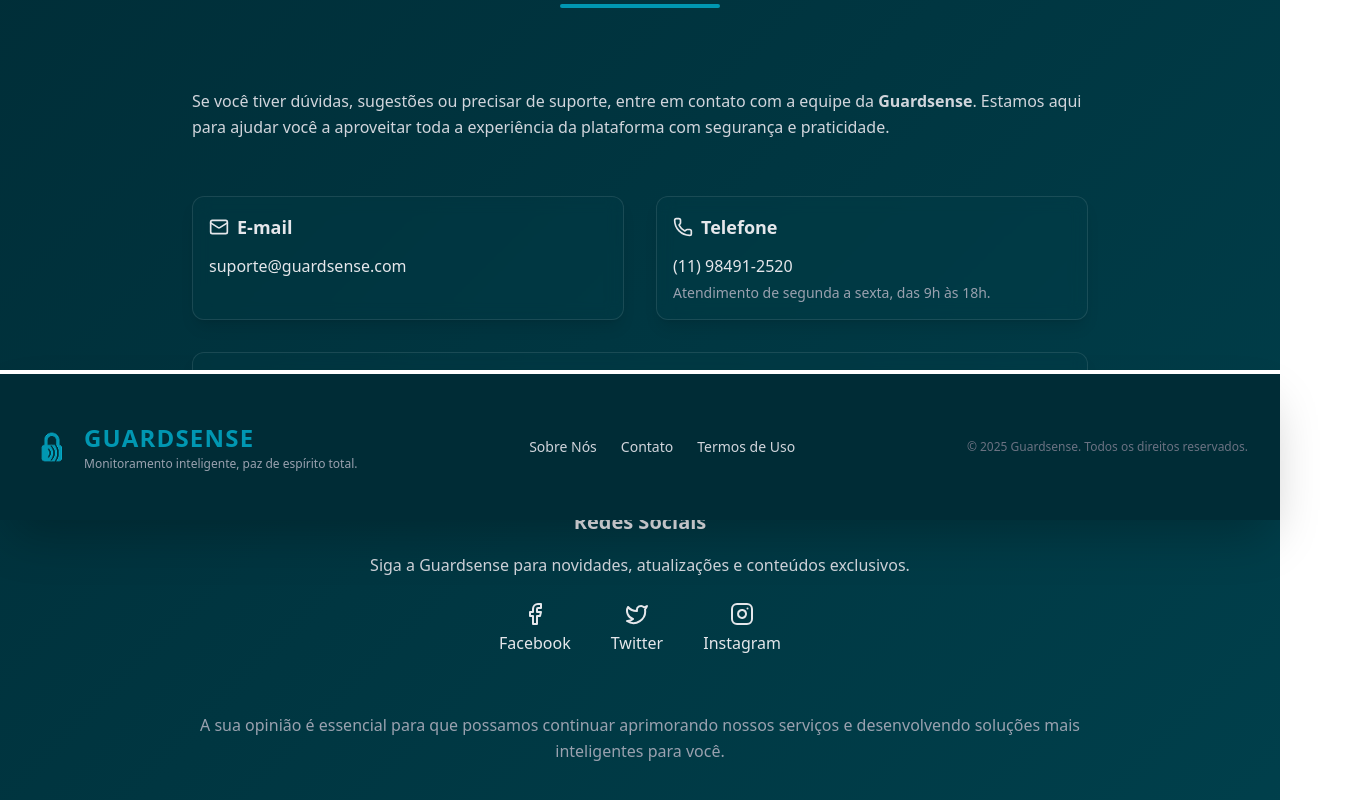
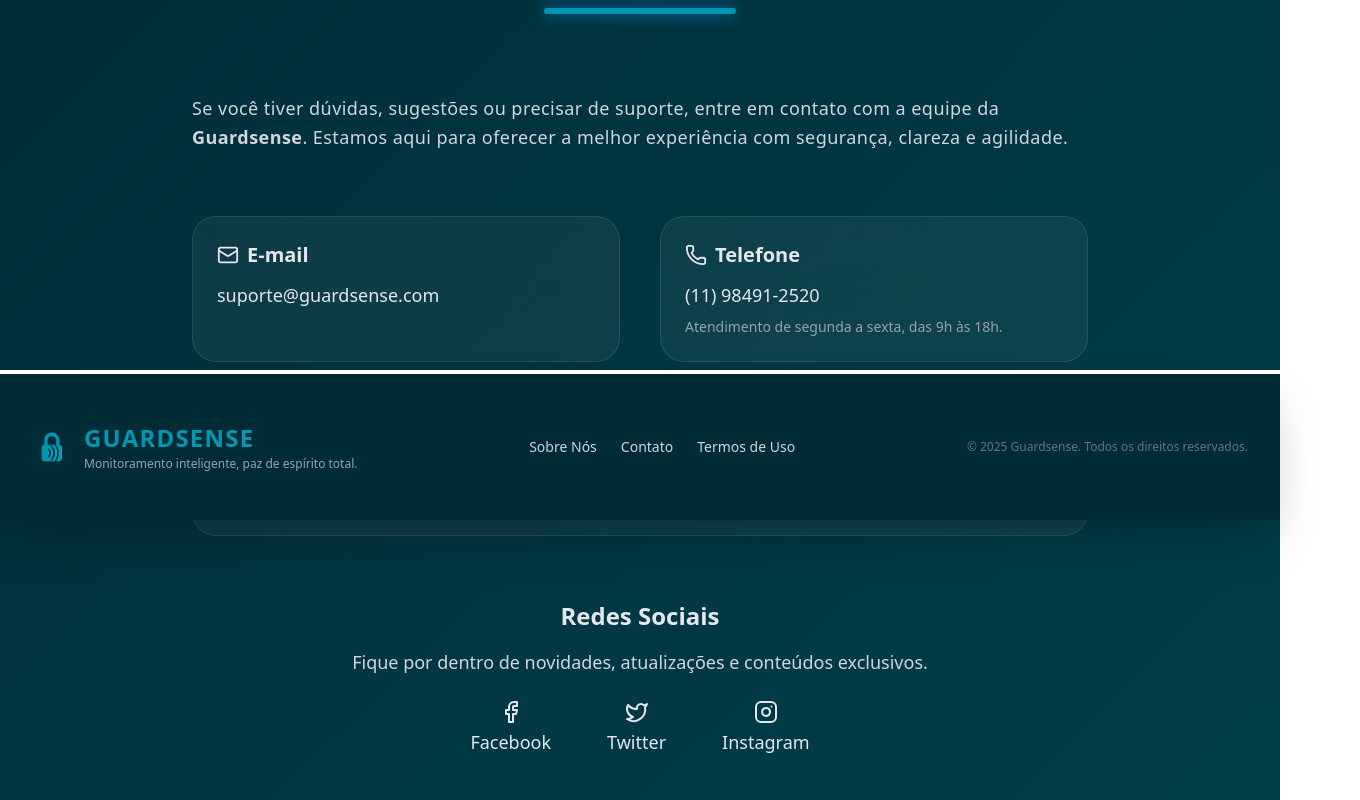
Before and after one commit to HickSouldrow/GUARDSENSE-WEB, a React (Vite) app: page /Contato in a window 1280 px wide. Shown: the part 280-1080 px from the top of the page, 1360 px wide, since content can reach past the window. Built offline with nearby package versions, Linux system fonts and the light colour scheme.

Commit message:
chore: ScrollToTop + some changes

```diff
--- a/src/ScrollToTop/ScrollToTop.jsx
+++ b/src/ScrollToTop/ScrollToTop.jsx
@@ -5,7 +5,20 @@ export function ScrollToTop() {
   const { pathname } = useLocation();
 
   useEffect(() => {
-    window.scrollTo({ top: 0, behavior: "smooth" });
+
+    window.scrollTo(0, 0);
+
+
+    requestAnimationFrame(() => {
+      window.scrollTo({
+        top: 0,
+        behavior: "smooth",
+      });
+    });
+
+    setTimeout(() => {
+      window.scrollTo(0, 0);
+    }, 150);
   }, [pathname]);
 
   return null;
--- a/src/components/Animations/NewPromoInstall/NewPromoInstall.jsx
+++ b/src/components/Animations/NewPromoInstall/NewPromoInstall.jsx
@@ -14,7 +14,7 @@ function NewPromoInstall() {
   });
 
   return (
-    <section className="relative w-full bg-guardsense-blue-light py-16 px-6 text-gray-900 overflow-hidden">
+    <section className="relative w-full bg-guardsense-blue-light py-16 px-6 text-guardsense-button overflow-hidden">
 
       <div className="relative z-10 max-w-6xl mx-auto flex flex-col md:flex-row items-center gap-8">
 
@@ -49,7 +49,7 @@ function NewPromoInstall() {
           <img
             src={Screenshot1}
             alt="App Screenshot"
-            className="w-48 sm:w-56 md:w-64 lg:w-72 rounded-2xl shadow-xl border border-guardsense-blue-dark"
+            className="w-48 md:w-64 lg:w-72 rounded-2xl border border-guardsense-blue-dark"
           />
         </div>
 
--- a/src/global.css
+++ b/src/global.css
@@ -139,3 +139,34 @@
     transform: translateX(0);
   }
 }
+
+.bg-luzes-diagonal {
+  position: relative;
+  overflow: hidden;
+}
+
+.bg-luzes-diagonal::before {
+  content: "";
+  position: absolute;
+  inset: 0;
+  background: linear-gradient(
+    120deg,
+    rgba(100, 0, 255, 0.2),
+    rgba(0, 225, 255, 0.15),
+    rgba(100, 0, 255, 0.2)
+  );
+  filter: blur(100px);
+  animation: moverDiagonais 12s ease-in-out infinite;
+}
+
+@keyframes moverDiagonais {
+  0% {
+    transform: translate(-20%, -10%);
+  }
+  50% {
+    transform: translate(20%, 10%);
+  }
+  100% {
+    transform: translate(-20%, -10%);
+  }
+}
--- a/src/pages/Contato/Contato.jsx
+++ b/src/pages/Contato/Contato.jsx
@@ -1,7 +1,6 @@
 import React from "react";
 import { Mail, Phone, Instagram, Facebook, Twitter, LifeBuoy } from "lucide-react";
 import { useInView } from "react-intersection-observer";
-
 
 import LOGO from "../../assets/logo-1.png";
 
@@ -10,7 +9,11 @@ const Contato = () => {
   const { ref: refConteudo, inView: conteudoVisivel } = useInView({ triggerOnce: true, threshold: 0.2 });
 
   return (
-    <div className="min-h-screen gs-gradient-dark text-white mb-30 px-6 pt-28 pb-32">
+    <div className="min-h-screen gs-gradient-dark mb-30 text-white px-6 pt-28 pb-32 relative">
+
+      {/* EFEITO GLASS FLUTUANTE */}
+      <div className="absolute -top-20 -right-20 w-72 h-72 bg-guardsense-blue-light/20 blur-3xl rounded-full opacity-40 animate-pulse"></div>
+      <div className="absolute bottom-0 left-0 w-64 h-64 bg-guardsense-blue-light/20 blur-3xl rounded-full opacity-30 animate-pulse"></div>
 
       {/* TOPO COM LOGO */}
       <div
@@ -24,63 +27,77 @@ const Contato = () => {
         <img
           src={LOGO}
           alt="Guardsense"
-          className="w-28 h-auto drop-shadow-[0_0_25px_rgba(0,0,0,0.5)] mb-4"
+          className="w-28 h-auto drop-shadow-[0_5px_30px_rgba(0,0,0,0.6)] mb-4 animate-fade-in"
         />
 
-        <h1 className="text-4xl md:text-5xl font-extrabold text-guardsense-blue-light tracking-wide">
+        <h1 className="text-4xl md:text-5xl font-extrabold text-guardsense-blue-light tracking-wide drop-shadow-lg">
           Contato
         </h1>
-        <div className="w-40 h-1 bg-guardsense-blue-light mt-3 rounded-full shadow-lg" />
+
+        <div className="w-48 h-1.5 bg-guardsense-blue-light mt-4 rounded-full shadow-[0_0_15px_rgba(0,150,255,0.7)]" />
       </div>
 
       {/* CONTEÚDO */}
       <section
         ref={refConteudo}
         className={`
-          max-w-4xl mx-auto mt-20 space-y-14 text-gray-200 text-base leading-relaxed
+          max-w-4xl mx-auto mt-20 space-y-16 text-gray-200 text-base leading-relaxed
           transition-all duration-700
           ${conteudoVisivel ? "opacity-100 translate-y-0" : "opacity-0 translate-y-10"}
         `}
       >
-        <p className="text-gray-300">
+        <p className="text-gray-300 text-lg leading-relaxed tracking-wide text-center md:text-left">
           Se você tiver dúvidas, sugestões ou precisar de suporte, entre em contato com a equipe
-          da <strong>Guardsense</strong>. Estamos aqui para ajudar você a aproveitar toda a
-          experiência da plataforma com segurança e praticidade.
+          da <strong className="text-guardsense-blue-light">Guardsense</strong>. Estamos aqui para oferecer
+          a melhor experiência com segurança, clareza e agilidade.
         </p>
 
         {/* BLOCO DE INFORMAÇÕES */}
-        <div className="grid md:grid-cols-2 gap-8">
+        <div className="grid md:grid-cols-2 gap-10 mt-10">
+
+          {/* CARD BASE GLOBAL */}
+          {/** card-base é apenas um conceito visual */}
 
           {/* EMAIL */}
-          <div className="gs-card-light rounded-2xl p-6 backdrop-blur-xl hover:scale-[1.02] transition-all duration-300">
-            <h3 className="text-lg font-semibold text-guardsense-blue-light mb-3 flex items-center gap-2">
-              <Mail size={20} /> E-mail
+          <div className="rounded-3xl p-6 bg-white/5 border border-white/10 backdrop-blur-2xl
+                          hover:bg-white/10 hover:shadow-[0_0_25px_rgba(0,150,255,0.25)]
+                          transition-all duration-300 group">
+            <h3 className="text-xl font-semibold text-guardsense-blue-light mb-3 flex items-center gap-2">
+              <Mail size={22} className="group-hover:scale-110 transition" /> E-mail
             </h3>
-            <a href="mailto:suporte@guardsense.com" className="text-guardsense-blue-light hover:underline">
+            <a
+              href="mailto:suporte@guardsense.com"
+              className="text-guardsense-blue-light hover:underline text-lg"
+            >
               suporte@guardsense.com
             </a>
           </div>
 
           {/* TELEFONE */}
-          <div className="gs-card-light rounded-2xl p-6 backdrop-blur-xl hover:scale-[1.02] transition-all duration-300">
-            <h3 className="text-lg font-semibold text-guardsense-blue-light mb-3 flex items-center gap-2">
-              <Phone size={20} /> Telefone
+          <div className="rounded-3xl p-6 bg-white/5 border border-white/10 backdrop-blur-2xl
+                          hover:bg-white/10 hover:shadow-[0_0_25px_rgba(0,150,255,0.25)]
+                          transition-all duration-300 group">
+            <h3 className="text-xl font-semibold text-guardsense-blue-light mb-3 flex items-center gap-2">
+              <Phone size={22} className="group-hover:scale-110 transition" /> Telefone
             </h3>
-            <p>(11) 98491-2520</p>
-            <p className="text-gray-400 text-sm mt-1">
+            <p className="text-lg">(11) 98491-2520</p>
+            <p className="text-gray-400 text-sm mt-2">
               Atendimento de segunda a sexta, das 9h às 18h.
             </p>
           </div>
 
-          {/* CENTRAL DE AJUDA */}
-          <div className="gs-card-light rounded-2xl p-6 backdrop-blur-xl hover:scale-[1.02] transition-all duration-300 md:col-span-2">
-            <h3 className="text-lg font-semibold text-guardsense-blue-light mb-3 flex items-center gap-2">
-              <LifeBuoy size={20} /> Central de Ajuda
+          {/* CENTRAL DE AJUDA (CARD MAIOR) */}
+          <div className="md:col-span-2 rounded-3xl p-8 bg-white/5 border border-white/10 backdrop-blur-2xl
+                          hover:bg-white/10 hover:shadow-[0_0_25px_rgba(0,150,255,0.25)]
+                          transition-all duration-300 group">
+            <h3 className="text-xl font-semibold text-guardsense-blue-light mb-3 flex items-center gap-2">
+              <LifeBuoy size={22} className="group-hover:scale-110 transition" /> Central de Ajuda
             </h3>
+
             <a
-              href="https://www.guardsense.com/help"
+              href=""
               target="_blank"
-              className="text-guardsense-blue-light hover:underline"
+              className="text-guardsense-blue-light hover:underline text-lg"
             >
               www.guardsense.com/help
             </a>
@@ -88,13 +105,16 @@ const Contato = () => {
         </div>
 
         {/* REDES SOCIAIS */}
-        <div className="text-center mt-10">
-          <h2 className="text-xl font-semibold text-guardsense-blue-light mb-4">Redes Sociais</h2>
-          <p className="mb-6 text-gray-300">
-            Siga a Guardsense para novidades, atualizações e conteúdos exclusivos.
+        <div className="text-center mt-16">
+          <h2 className="text-2xl font-semibold text-guardsense-blue-light mb-4">
+            Redes Sociais
+          </h2>
+          <p className="mb-6 text-gray-300 text-lg">
+            Fique por dentro de novidades, atualizações e conteúdos exclusivos.
           </p>
 
-          <div className="flex justify-center gap-10 text-guardsense-blue-light">
+          <div className="flex justify-center gap-14 text-guardsense-blue-light text-lg">
+
             <a className="group hover:text-white transition" href="#">
               <Facebook className="mx-auto mb-1 group-hover:scale-110 transition" />
               Facebook
@@ -109,15 +129,16 @@ const Contato = () => {
               <Instagram className="mx-auto mb-1 group-hover:scale-110 transition" />
               Instagram
             </a>
+
           </div>
         </div>
 
-        <p className="text-gray-400 text-center mt-10">
-          A sua opinião é essencial para que possamos continuar aprimorando nossos serviços e
-          desenvolvendo soluções mais inteligentes para você.
+        <p className="text-gray-400 text-center mt-14 text-lg">
+          Sua opinião é essencial para aprimorarmos a Guardsense e criarmos soluções ainda mais
+          inteligentes para você.
         </p>
+
       </section>
-
     </div>
   );
 };
```
Also changed, not shown: src/pages/SobreNos/SobreNos.jsx (+42 -62 lines), src/pages/Termos/Termos.jsx (+38 -48 lines).
